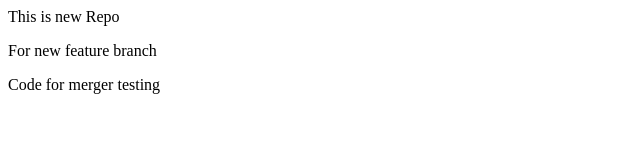
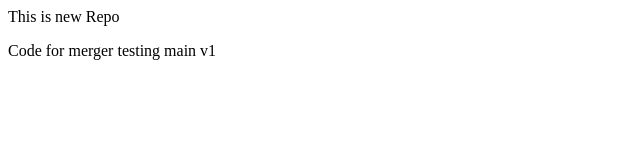
Before and after one commit to NzuhatJamadar/localrepo, a plain HTML site: page index.html in a window 1280 px wide. Shown: the whole page, without its empty margins (0-640 px from the left). Drawn offline with Linux system fonts and the light colour scheme.

Commit message:
merge test v1

```diff
--- a/index.html
+++ b/index.html
@@ -1,5 +1,4 @@
 <p>This is new Repo</p>
 <html>
-    <p> For new feature branch</p>
-    <p> Code for merger testing </p>
+    <p> Code for merger testing main v1</p>
 </html>
```
